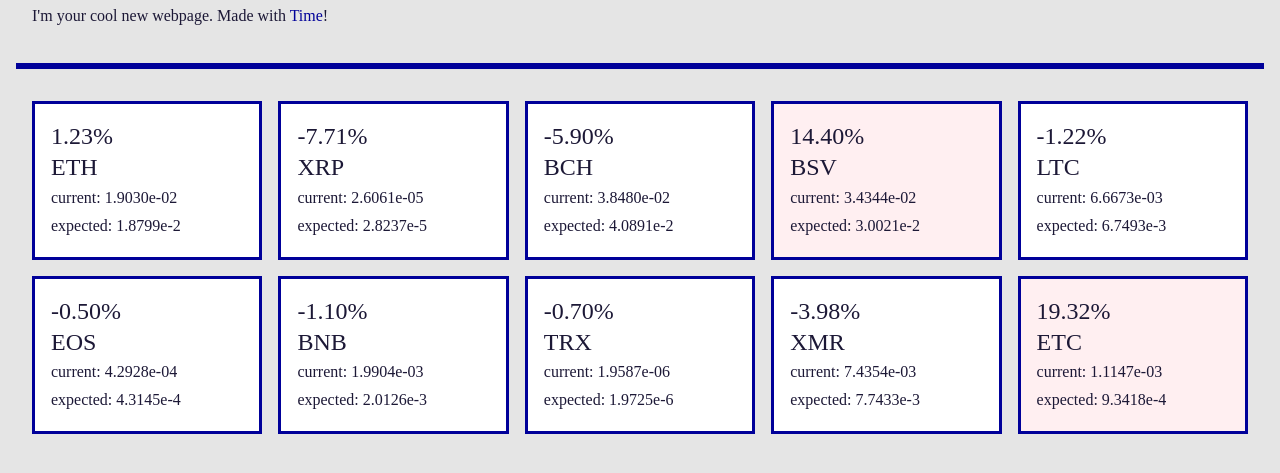
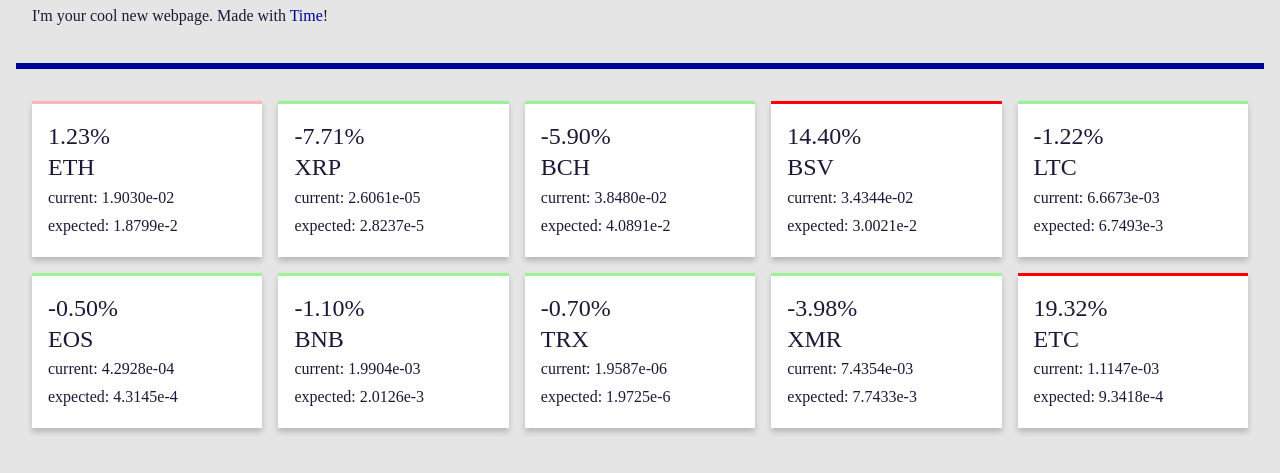
Before and after one commit to ffmiruz/nerif, a plain HTML site: page index.html in a window 1280 px wide. Shown: the part 77-550 px from the top of the page. Drawn offline with Linux system fonts and the light colour scheme.

Commit message:
refactoring ui

```diff
--- a/script.js
+++ b/script.js
@@ -21,10 +21,16 @@ const process = async function() {
 			cardP[i*2+1].textContent += algoPrice.toExponential(4)
 
 			let diff = percentDiff(item.price_btc, algoPrice).toFixed(2)
-			if (diff <= -10) {
-				cardH4[i*2].parentNode.style.backgroundColor = "#def5f0"
-			} else if (diff >= 10) {
-				cardH4[i*2].parentNode.style.backgroundColor = "#ffeff1"
+			if (diff <= -0) {
+				cardH4[i*2].parentNode.style.borderTop = "solid #9cf196"
+				if (diff <= -8){
+				cardH4[i*2].parentNode.style.borderTop = "solid green"
+				}
+			} else if (diff >= 0) {
+				cardH4[i*2].parentNode.style.borderTop = "solid #ffb6b9"
+				if (diff >= 8){
+				cardH4[i*2].parentNode.style.borderTop = "solid red"
+				}
 			}
 			cardH4[i*2].textContent = diff +'%'
 		} else {
--- a/style.css
+++ b/style.css
@@ -54,9 +54,11 @@ hr {
 .card,
 pre {
     padding: 1em;
-    border: solid var(--primary);
+    border-top: solid #99d8d0;
     text-align: justify;
 	background-color: #ffffff;
+	box-shadow: 0 4px 6px 0 hsla(0, 0%, 0%, 0.2);
+
 }
 
 a:hover,
@@ -96,6 +98,12 @@ h1 {
     font: 300 2.5em var(--font);
 }
 
+h7 {
+    font: 800 .8em var(--font);
+		display: inline-block;
+		float:right;
+}
+
 a {
     color: var(--primary);
     text-decoration: none;
```
